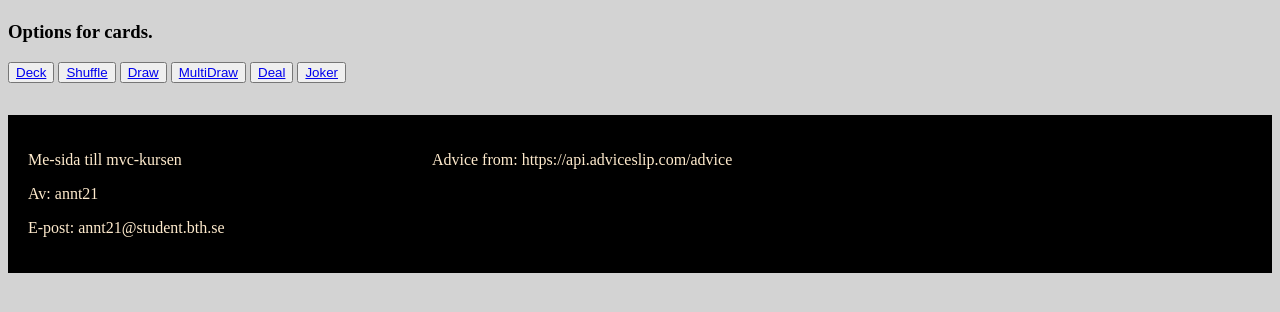
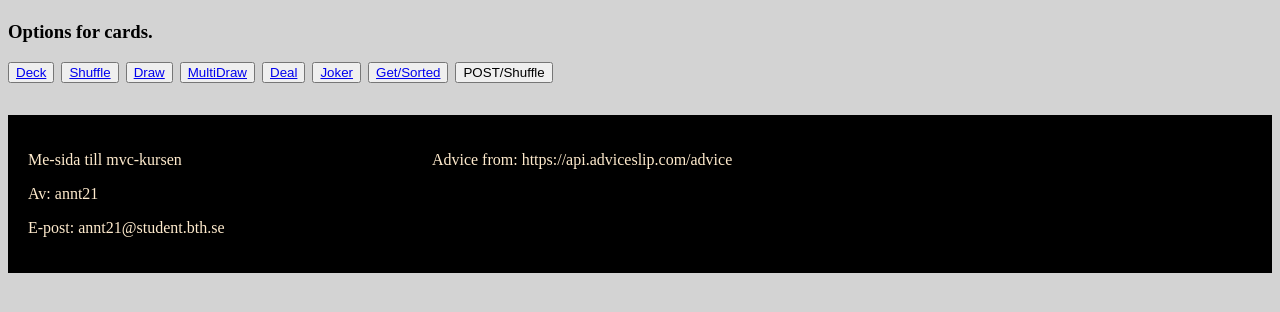
Before and after one commit to NilssonAndreas/mvc-report, a Symfony app: template templates/card/home.html.twig in a window 1280 px wide. Shown: the part 249-561 px from the top of the page. Run offline with Twig, Linux system fonts and the light colour scheme; the template is opened without the code that fills it, so the values that code supplies are empty; some libraries are stand-ins or nearby versions.

Commit message:
fixed link to post in card/home

```diff
--- a/src/Controller/card/CardControllerJson.php
+++ b/src/Controller/card/CardControllerJson.php
@@ -13,6 +13,7 @@ class LuckyControllerJson
     /**
      * @Route(
      * "/card/api/deck",
+     * name="api-sort",
      * methods={"GET","HEAD"}
      * )
      */
@@ -33,6 +34,7 @@ class LuckyControllerJson
      /**
      * @Route(
      * "card/api/deck/shuffle",
+     * name="api-shuffle",
      * methods={"POST"}
      * )
      */
--- a/templates/card/home.html.twig
+++ b/templates/card/home.html.twig
@@ -7,12 +7,17 @@
 
 <h3>Options for cards.</h3>
 
-
+<div style="gap: 7px; display: flex;">
     <button><a href="{{ url("card-deck") }}"> Deck</a></button>
     <button><a href="{{ url("deck-shuffle") }}"> Shuffle</a></button>
     <button><a href="{{ url("deck-draw") }}"> Draw</a></button>
     <button><a href="{{ url("deck-multiRoll", {numRolls: 5}) }}"> MultiDraw</a></button>
     <button><a href="{{ url("deck-deal",{numPlayer: 2, numCards: 5}) }}"> Deal</a></button>
     <button><a href="{{ url("card-deck2") }}"> Joker</a></button>
+    <button><a href="{{ url("api-sort") }}"> Get/Sorted</a></button>
 
+    <form method="post" action="{{ url("api-shuffle") }}">
+        <input type="submit" name="name" value="POST/Shuffle" />
+    </form>
+</div>
 {% endblock %}
```
Lines whose indentation alone changed are shown as unchanged.
